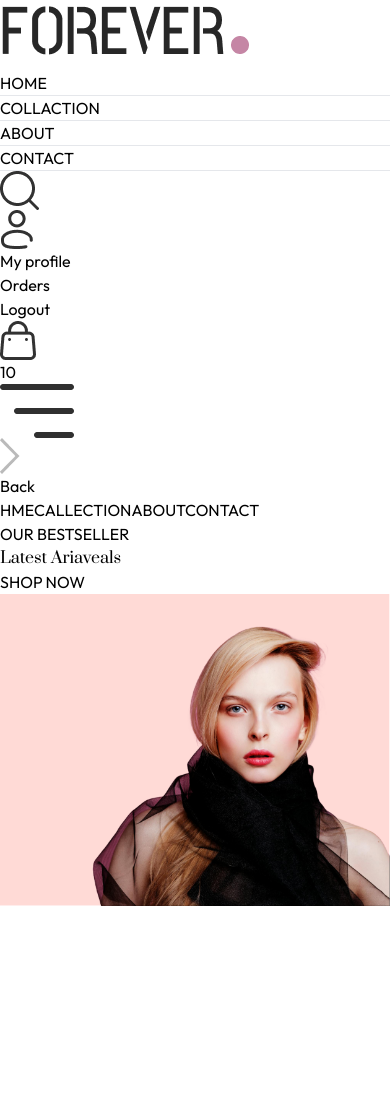
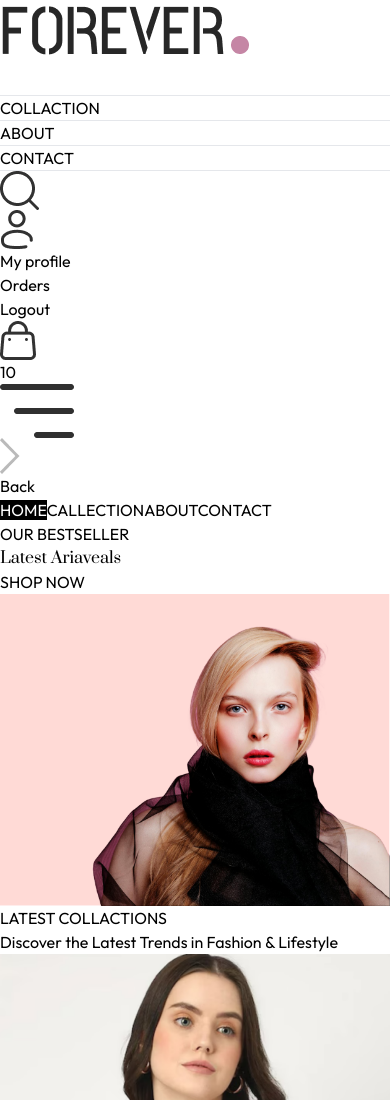
Before and after one commit to mazharulislam-12/forever-ecomerce-app, a React (Vite) app: page / in a window 390 px wide. Shown: the top 1100 px of the page. Before the commit the page ends 906 px from the top, so only its background shows below. Built offline with nearby package versions, Linux system fonts and the light colour scheme.

Commit message:
best seller added

```diff
--- /dev/null
+++ b/src/components/BestSeller.jsx
@@ -0,0 +1,39 @@
+import { useContext, useEffect, useState } from "react";
+import { ShopContext } from "../context/ShopContext";
+import Title from "./Title";
+import ProductItem from "./ProductItem";
+
+const BestSeller = () => {
+
+    const { products } = useContext(ShopContext);
+
+    const [bestseller, setbestSeller] = useState([]);
+
+    useEffect(()=>{
+        const bestProduct = products.filter((item)=>(item.bestseller));
+
+        setbestSeller(bestProduct.slice(0,5))
+
+    }, [])
+
+
+    return (
+        <div className="my-10">
+            <div className="text-center text-3xl py-8">
+                <Title text1={'Best'} text2={'Seller'}/>
+                <p className="w-3/4 m-auto text-xs sm:text-sm md:text-base text-gray-600"> Discover our most popular products loved by our customers.</p>
+            </div>
+
+            <div className="grid grid-cols-2 sm:grid-cols-3 md:grid-cols-4 lg:grid-cols-5 gap-4 gap-y-6 ">
+            {
+                bestseller.map((item, index)=>(
+                    <ProductItem key={index} id={item._id} image={item.image} name={item.name} price={item.price} />
+                ))
+            }
+        </div>
+
+        </div>
+    );
+};
+
+export default BestSeller;
--- /dev/null
+++ b/src/components/LatestCollaction.jsx
@@ -0,0 +1,41 @@
+import { useContext, useEffect, useState } from "react";
+import { ShopContext } from "../context/ShopContext";
+import Title from "./Title";
+import ProductItem from "./ProductItem";
+
+const LatestCollaction = () => {
+
+    const { products } = useContext(ShopContext);
+
+    const [LatestProcuts, setLatestProcuts] = useState([]);
+
+    useEffect(()=>{
+        setLatestProcuts(products.slice(0,10))
+
+    }, [])
+
+
+
+    return (
+        <div className="my-10">
+            <div className="text-center py-8 text-3xl">
+                <Title text1={'LATEST'} text2={'COLLACTIONS'} />
+                <p className="w-3/4 m-auto text-xs sm:text-sm md:text-base text-gray-600 ">
+                    Discover the Latest Trends in Fashion & Lifestyle
+                </p>
+            </div>
+
+        {/* rendering product */}
+        <div className="grid grid-cols-2 sm:grid-cols-3 md:grid-cols-4 lg:grid-cols-5 gap-4 gap-y-6 ">
+            {
+                LatestProcuts.map((item, index)=>(
+                    <ProductItem key={index} id={item._id} image={item.image} name={item.name} price={item.price} />
+                ))
+            }
+        </div>
+
+        </div>
+    );
+};
+
+export default LatestCollaction;
--- a/src/components/Navbar.jsx
+++ b/src/components/Navbar.jsx
@@ -8,7 +8,9 @@
 
     return (
         <div className='flex  items-center justify-between py-5 font-medium '>
-            <img className="w-36" src={assets.logo} alt="logo" />
+            <Link to='/'>
+                <img className="w-36" src={assets.logo} alt="logo" />
+            </Link>
             <ul className="hidden sm:flex gap-5 text-sm text-gray-700 ">
 
                 <NavLink to='/' className='flex flex-col items-center gap-1 '>
@@ -44,23 +46,23 @@
                 </div>
 
                 <Link to='/cart' className="relative">
-                    <img src= {assets.cart_icon} className="w-5 min-w-5 " alt="" />
+                    <img src={assets.cart_icon} className="w-5 min-w-5 " alt="" />
                     <p className="absolute right-[-5px] bottom-[-5px] w-4 text-center leading-4 bg-black text-white aspect-square rounded-full text-[8px]  ">10</p>
                 </Link>
-                <img onClick={()=>setVisable(true)} src= {assets.menu_icon} className="w-5 cursor-pointer sm:hidden " alt="" />
+                <img onClick={() => setVisable(true)} src={assets.menu_icon} className="w-5 cursor-pointer sm:hidden " alt="" />
             </div>
 
             {/* sidebar menu for small screen */}
             <div className={`absolute top-0 ring-0 bottom-0 overflow-hidden bg-white transition-all ${visable ? 'w-full' : 'w-0'}`}>
                 <div className="flex flex-col text-gray-600">
-                    <div onClick={()=> setVisable(false) } className="flex items-center gap-4 p-3 cursor-pointer ">
-                        <img src= {assets.dropdown_icon} className="h-4 rotate-180" alt="" />
+                    <div onClick={() => setVisable(false)} className="flex items-center gap-4 p-3 cursor-pointer ">
+                        <img src={assets.dropdown_icon} className="h-4 rotate-180" alt="" />
                         <p>Back</p>
                     </div>
-                    <NavLink className='py-2 pl-6 border' onClick={()=>setVisable(false)} to='/'>HME</NavLink>
-                    <NavLink className='py-2 pl-6 border' onClick={()=>setVisable(false)} to='/collection'>CALLECTION</NavLink>
-                    <NavLink className='py-2 pl-6 border' onClick={()=>setVisable(false)} to='/about'>ABOUT</NavLink>
-                    <NavLink className='py-2 pl-6 border' onClick={()=>setVisable(false)} to='/contact'>CONTACT</NavLink>
+                    <NavLink className='py-2 pl-6 border' onClick={() => setVisable(false)} to='/'>HOME</NavLink>
+                    <NavLink className='py-2 pl-6 border' onClick={() => setVisable(false)} to='/collection'>CALLECTION</NavLink>
+                    <NavLink className='py-2 pl-6 border' onClick={() => setVisable(false)} to='/about'>ABOUT</NavLink>
+                    <NavLink className='py-2 pl-6 border' onClick={() => setVisable(false)} to='/contact'>CONTACT</NavLink>
                 </div>
 
             </div>
--- /dev/null
+++ b/src/components/ProductItem.jsx
@@ -0,0 +1,21 @@
+import { useContext } from "react";
+import { ShopContext } from "../context/ShopContext";
+import { Link } from "react-router-dom";
+
+const ProductItem = ({id, image, name, price}) => {
+
+    const {currency} = useContext(ShopContext);
+
+
+    return (
+        <Link className="text-gray-700 cursor-pointer" to={`/product/${id}`}>
+            <div className="overflow-hidden">
+                <img className="hover:scale-110 transition ease-in-out  " src= {image[0]} alt="" />
+            </div>
+            <p className="pt-3 pb-1 text-sm">{name}</p>
+            <p className="text-sm font-medium">{currency} {price} </p>
+        </Link>
+    );
+};
+
+export default ProductItem;
--- /dev/null
+++ b/src/components/Title.jsx
@@ -0,0 +1,11 @@
+
+const Title = ({text1, text2}) => {
+    return (
+        <div className="inline-flex gap-2 items-center mb-3 ">
+            <p className="text-gray-500 ">{text1} <span className="text-gray-700 font-medium ">{text2}</span></p>
+            <p className="w-8 sm:w-12 h-[1px] sm:h-[2px] bg-gray-700"></p>
+        </div>
+    );
+};
+
+export default Title;
--- /dev/null
+++ b/src/context/ShopContext.jsx
@@ -0,0 +1,26 @@
+import { createContext } from "react";
+import { products } from "../assets/assets";
+
+export const ShopContext = createContext();
+
+const ShopContextProdiver = (props) =>{
+
+    const currency = '$';
+    const delivary_fee = 10;
+
+
+
+
+    const value = {
+        products, currency, delivary_fee
+    }
+
+    return (
+        <ShopContext.Provider value={value}>
+            {props.children}
+        </ShopContext.Provider>
+    )
+}
+
+
+export default ShopContextProdiver;
--- a/src/index.css
+++ b/src/index.css
@@ -1,17 +1,14 @@
-@import url('https://fonts.googleapis.com/css2?family=Outfit:wght@100..900&family=Prata&display=swap');
+@import url("https://fonts.googleapis.com/css2?family=Outfit:wght@100..900&family=Prata&display=swap");
 
 @tailwind base;
 @tailwind components;
 @tailwind utilities;
 
-a.active hr{
+a.active hr {
   display: block;
-
 }
-*{
+* {
   font-family: Outfit;
-
-
 }
 
 .prata-regular {
@@ -19,3 +16,10 @@
   font-weight: 400;
   font-style: normal;
 }
+
+@media (max-width: 640px) {
+  a.active {
+    background-color: black;
+    color: white;
+  }
+}
--- a/src/main.jsx
+++ b/src/main.jsx
@@ -2,9 +2,12 @@
 import App from './App.jsx'
 import './index.css'
 import { BrowserRouter } from 'react-router-dom'
+import ShopContextProdiver from './context/ShopContext.jsx'
 
 createRoot(document.getElementById('root')).render(
   <BrowserRouter>
-    <App />
+    <ShopContextProdiver>
+      <App />
+    </ShopContextProdiver>
   </BrowserRouter>,
 )
--- a/src/pages/Home.jsx
+++ b/src/pages/Home.jsx
@@ -1,10 +1,14 @@
 import React from 'react';
 import Hero from '../components/Hero';
+import LatestCollaction from '../components/LatestCollaction';
+import BestSeller from '../components/BestSeller';
 
 const Home = () => {
     return (
         <div>
             <Hero/>
+            <LatestCollaction/>
+            <BestSeller/>
         </div>
     );
 };
```
